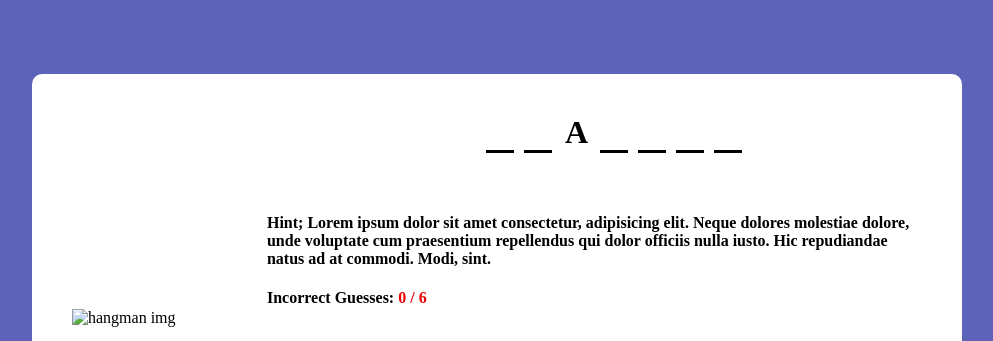
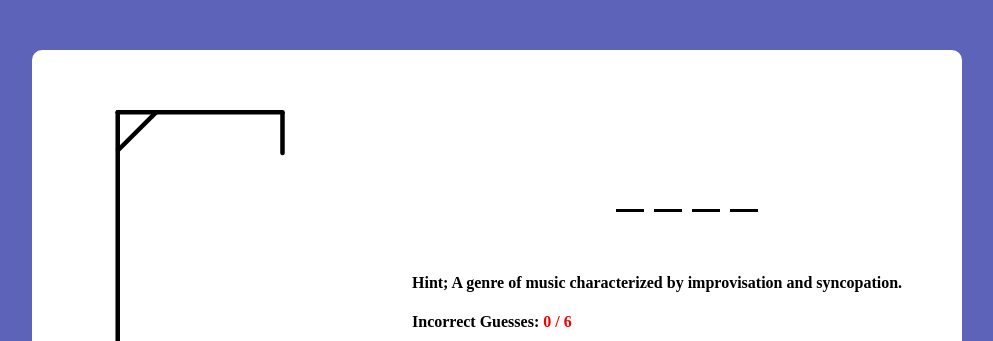
Before and after one commit to Warmann0/hangman-game, a plain HTML site: page index.html in a window 1280 px wide. Shown: the part 133-474 px from the top of the page, without its empty margins (143-1136 px from the left). Drawn offline with Linux system fonts and the light colour scheme.

Commit message:
app.js updated with more functions

```diff
--- a/index.html
+++ b/index.html
@@ -5,13 +5,14 @@
     <meta name="viewport" content="width=device-width, initial-scale=1.0">
     <title>Hang Man</title>
     <link rel="stylesheet" href="./css/style.css">
+    <script defer src="./js/word-list.js" defer></script>
     <script defer src="./js/app.js" defer></script>
 </head>
 <body>
 
     <div class="game-modal">
         <div class="content">
-            <img src="LOST" alt="giff">
+            <img src="images/lost.gif" alt="hangman-lost">
             <h4> Game Over! You Suck</h4>
             <p>The correct word was: <b>Answer</b></p>
             <button class="Play-again">Try Again Smarty</button>
@@ -25,21 +26,13 @@
     <div class="container">
         <div class="hangman-box">
 
-            <img src="" alt="hangman img">
+            <img src="images/hangman-0.svg" alt="hangman img">
 
              <h1>Hangman Game</h1>
         </div>
 
         <div class="game-box">
-            <ul class="word-display">
-                <li class="letter"></li>
-                <li class="letter"></li>
-                <li class="letter guessed">a</li>
-                <li class="letter"></li>
-                <li class="letter"></li>
-                <li class="letter"></li>
-                <li class="letter"></li>
-            </ul>
+            <ul class="word-display"></ul>
 
             <h4 class="hint-text">
                 Hint;
--- a/js/app.js
+++ b/js/app.js
@@ -40,16 +40,27 @@
 
 
 /*-------------------------------- Constants --------------------------------*/
+const wordDisplay = document.querySelector(".word-display")
+
 const keyboardDiv = document.querySelector(".keyboard")
 
+
+const getRandomWord = () => {
+   // selecting a word and hint from wordList
+   const {word, hint} = wordList[Math.floor(Math.random() * wordList.length)];
+   console.log(word)
+   document.querySelector(".hint-text b").innerText = hint;
+   wordDisplay.innerHTML = word.split("").map(() => `<li class="letter"></li>`).join("");
+}
+
+// creates keyboard buttons
 for (let i = 97; i <= 122; i++) {
     const button = document.createElement("button");
     button.innerText = String.fromCharCode(i)
     keyboardDiv.appendChild(button)
-
-
  }
 
+ getRandomWord ();
 
  /*---------------------------- Variables (state) ----------------------------*/
 
```
